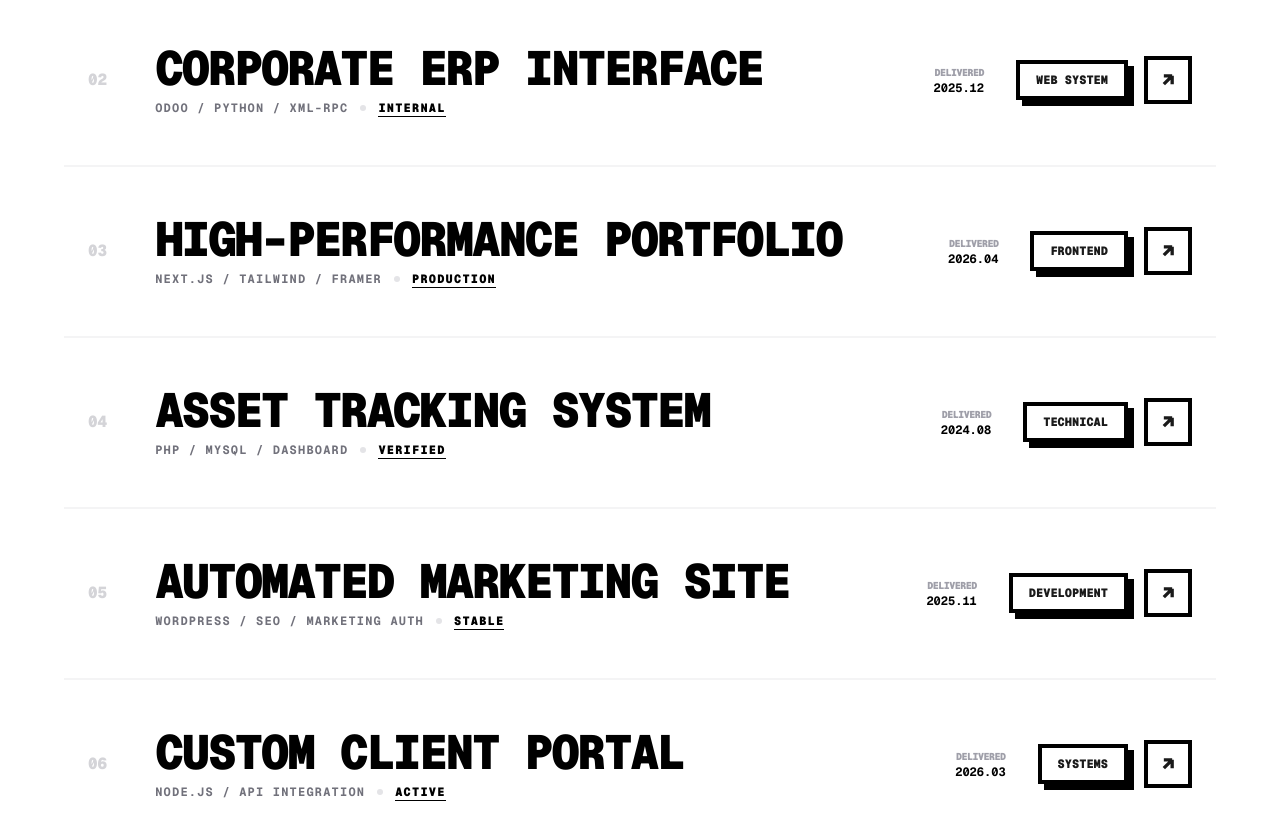
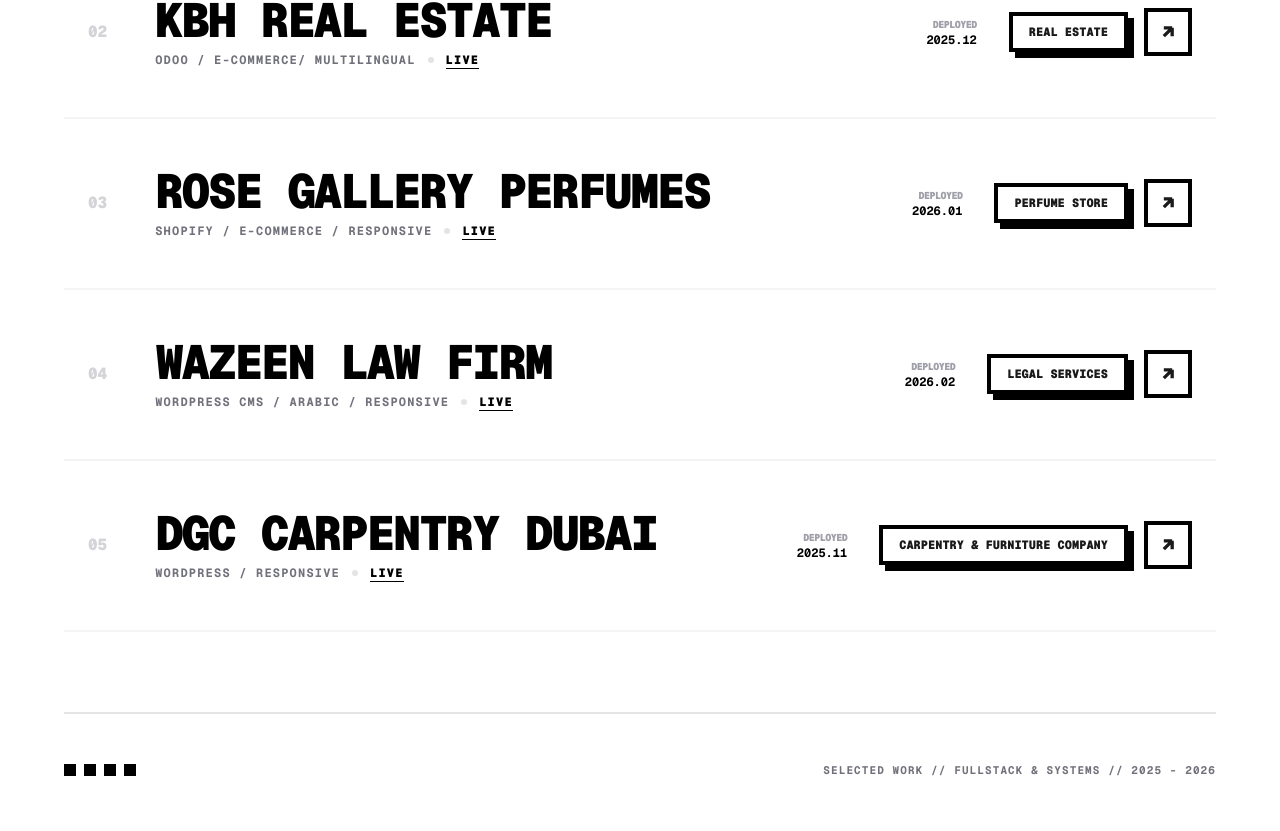
Before and after one commit to BrianShiroe/portfoliov4, a Next.js app: page / in a window 1280 px wide. Shown: the part 3569-4400 px from the top of the page. Built offline with nearby package versions, Linux system fonts and the light colour scheme.

Commit message:
[add] projects: content

```diff
--- a/components/Projects.tsx
+++ b/components/Projects.tsx
@@ -1,77 +1,82 @@
 "use client";
 import { motion } from "framer-motion";
+import Link from "next/link";
 
 export function Projects() {
   const projects = [
     {
-      id: '01',
-      title: 'Multilingual E-Commerce Platform',
-      tag: 'E-Commerce',
-      tech: 'Shopify / Liquid / Arabic-English',
-      status: 'Live',
-      date: '2026.01'
+      id: "01",
+      title: "ITD Innovation Official",
+      tag: "IT Solutions",
+      tech: "Odoo / 80+ Pages / Multilingual",
+      status: "Live",
+      date: "2025.10",
+      href: "https://www.itdtech.ae/",
     },
     {
-      id: '02',
-      title: 'Corporate ERP Interface',
-      tag: 'Web System',
-      tech: 'Odoo / Python / XML-RPC',
-      status: 'Internal',
-      date: '2025.12'
+      id: "02",
+      title: "KBH Real Estate",
+      tag: "Real Estate",
+      tech: "Odoo / E-commerce/ Multilingual",
+      status: "Live",
+      date: "2025.12",
+      href: "https://www.kbhrealestate.ae/",
     },
     {
-      id: '03',
-      title: 'High-Performance Portfolio',
-      tag: 'Frontend',
-      tech: 'Next.js / Tailwind / Framer',
-      status: 'Production',
-      date: '2026.04'
+      id: "03",
+      title: "Rose Gallery Perfumes",
+      tag: "Perfume Store",
+      tech: "Shopify / E-Commerce / Responsive",
+      status: "Live",
+      date: "2026.01",
+      href: "https://rosegallery.ae/",
     },
     {
-      id: '04',
-      title: 'Asset Tracking System',
-      tag: 'Technical',
-      tech: 'PHP / MySQL / Dashboard',
-      status: 'Verified',
-      date: '2024.08'
+      id: "04",
+      title: "Wazeen Law Firm",
+      tag: "Legal Services",
+      tech: "Wordpress CMS / Arabic / Responsive",
+      status: "Live",
+      date: "2026.02",
+      href: "https://wazeenlaw.sa/",
     },
     {
-      id: '05',
-      title: 'Automated Marketing Site',
-      tag: 'Development',
-      tech: 'WordPress / SEO / Marketing Auth',
-      status: 'Stable',
-      date: '2025.11'
+      id: "05",
+      title: "DGC Carpentry Dubai",
+      tag: "Carpentry & Furniture Company ",
+      tech: "WordPress / Responsive",
+      status: "Live",
+      date: "2025.11",
+      href: "https://dgcgroup.ae/",
     },
-    {
-      id: '06',
-      title: 'Custom Client Portal',
-      tag: 'Systems',
-      tech: 'Node.js / API Integration',
-      status: 'Active',
-      date: '2026.03'
-    }
   ];
 
   return (
-    <section id="projects" className="w-full bg-white px-4 py-24 md:px-6 overflow-hidden font-mono">
+    <section
+      id="projects"
+      className="w-full bg-white px-4 py-24 md:px-6 overflow-hidden font-mono"
+    >
       <div className="mx-auto max-w-6xl">
-
         {/* --- SECTION HEADER --- */}
         <div className="mb-16 flex flex-col md:flex-row md:items-end justify-between gap-4 border-b-4 border-black pb-8">
           <div className="relative">
             <div className="absolute -left-2 -top-2 h-6 w-6 border-l-2 border-t-2 border-black/20" />
-            <span className="text-[12px] font-black uppercase tracking-widest text-zinc-400">Development Portfolio</span>
+            <span className="text-[12px] font-black uppercase tracking-widest text-zinc-400">
+              Development Portfolio
+            </span>
             <h2 className="text-5xl md:text-7xl font-black uppercase tracking-tighter text-black leading-none">
               Web_<span className="text-zinc-200">Projects</span>
             </h2>
           </div>
           <div className="text-left md:text-right">
-            <p className="text-[12px] font-bold text-black uppercase tracking-widest">Global Solutions // UAE Based</p>
+            <p className="text-[12px] font-bold text-black uppercase tracking-widest">
+              Client Solutions // GCC Region
+            </p>
             <div className="h-2 w-48 bg-zinc-100 mt-2 overflow-hidden border border-black/10">
               <motion.div
                 initial={{ width: 0 }}
-                whileInView={{ width: '100%' }}
+                whileInView={{ width: "100%" }}
+                viewport={{ once: true }}
                 className="h-full bg-black"
               />
             </div>
@@ -89,12 +94,18 @@ export function Projects() {
               transition={{ delay: index * 0.1 }}
               className="group relative border-b-2 border-zinc-100 py-8 md:py-12 transition-all hover:bg-zinc-50 px-2 md:px-6"
             >
+              <Link
+                href={work.href}
+                target={work.href !== "#" ? "_blank" : undefined}
+                className="block w-full"
+              >
                 <div className="flex flex-col md:flex-row md:items-center justify-between gap-6">
-
                   {/* ID & Title Column */}
                   <div className="flex items-start md:items-center gap-6 md:gap-12">
                     <div className="flex flex-col items-center">
-                    <span className="text-sm md:text-base font-black text-zinc-300 group-hover:text-black transition-colors">{work.id}</span>
+                      <span className="text-sm md:text-base font-black text-zinc-300 group-hover:text-black transition-colors">
+                        {work.id}
+                      </span>
                     </div>
 
                     <div className="relative">
@@ -102,9 +113,13 @@ export function Projects() {
                         {work.title}
                       </h3>
                       <div className="flex flex-wrap items-center gap-3 mt-2">
-                      <span className="text-[10px] md:text-xs font-bold text-zinc-500 uppercase tracking-widest">{work.tech}</span>
+                        <span className="text-[10px] md:text-xs font-bold text-zinc-500 uppercase tracking-widest">
+                          {work.tech}
+                        </span>
                         <span className="h-1.5 w-1.5 rounded-full bg-zinc-200" />
-                      <span className="text-[10px] md:text-xs font-black text-black uppercase tracking-widest border-b border-black">{work.status}</span>
+                        <span className="text-[10px] md:text-xs font-black text-black uppercase tracking-widest border-b border-black">
+                          {work.status}
+                        </span>
                       </div>
                     </div>
                   </div>
@@ -112,23 +127,36 @@ export function Projects() {
                   {/* Metadata Column */}
                   <div className="flex items-center justify-between md:justify-end gap-8">
                     <div className="hidden xl:flex flex-col items-end">
-                    <p className="text-[10px] font-black text-zinc-400 uppercase tracking-tighter">Delivered</p>
-                    <p className="text-xs font-bold text-black">{work.date}</p>
+                      <p className="text-[10px] font-black text-zinc-400 uppercase tracking-tighter">
+                        Deployed
+                      </p>
+                      <p className="text-xs font-bold text-black">
+                        {work.date}
+                      </p>
                     </div>
 
                     <div className="flex items-center gap-4">
-                    <span className="text-[10px] md:text-xs font-black uppercase border-4 border-black px-4 py-2 bg-white group-hover:bg-black group-hover:text-white transition-all shadow-[6px_6px_0px_0px_rgba(0,0,0,1)] group-hover:shadow-none whitespace-nowrap">
+                      <span className="text-[10px] md:text-xs font-black uppercase border-4 border-black px-4 py-2 bg-white group-hover:bg-black group-hover:text-white transition-all shadow-[6px_6px_0px_0px_rgba(0,0,0,1)] group-hover:shadow-none whitespace-nowrap group-hover:-translate-y-1 group-hover:-translate-x-1">
                         {work.tag}
                       </span>
 
-                    <div className="h-10 w-10 md:h-12 md:w-12 border-4 border-black flex items-center justify-center bg-white group-hover:bg-black group-hover:text-white transition-colors cursor-pointer">
-                      <svg width="20" height="20" viewBox="0 0 24 24" fill="none" stroke="currentColor" strokeWidth="4">
+                      <div className="h-10 w-10 md:h-12 md:w-12 border-4 border-black flex items-center justify-center bg-white group-hover:bg-black group-hover:text-white transition-colors">
+                        <motion.svg
+                          whileHover={{ scale: 1.1 }}
+                          width="20"
+                          height="20"
+                          viewBox="0 0 24 24"
+                          fill="none"
+                          stroke="currentColor"
+                          strokeWidth="4"
+                        >
                           <path d="M7 17L17 7M17 7H7M17 7V17" />
-                      </svg>
+                        </motion.svg>
                       </div>
                     </div>
                   </div>
                 </div>
+              </Link>
             </motion.div>
           ))}
         </div>
@@ -141,7 +169,7 @@ export function Projects() {
             ))}
           </div>
           <p className="text-[11px] font-bold uppercase tracking-widest text-zinc-500">
-            Selected Work // Fullstack & E-Commerce // 2026
+            Selected Work // Fullstack & Systems // 2025 - 2026
           </p>
         </div>
       </div>
```
Lines whose indentation alone changed are shown as unchanged.
